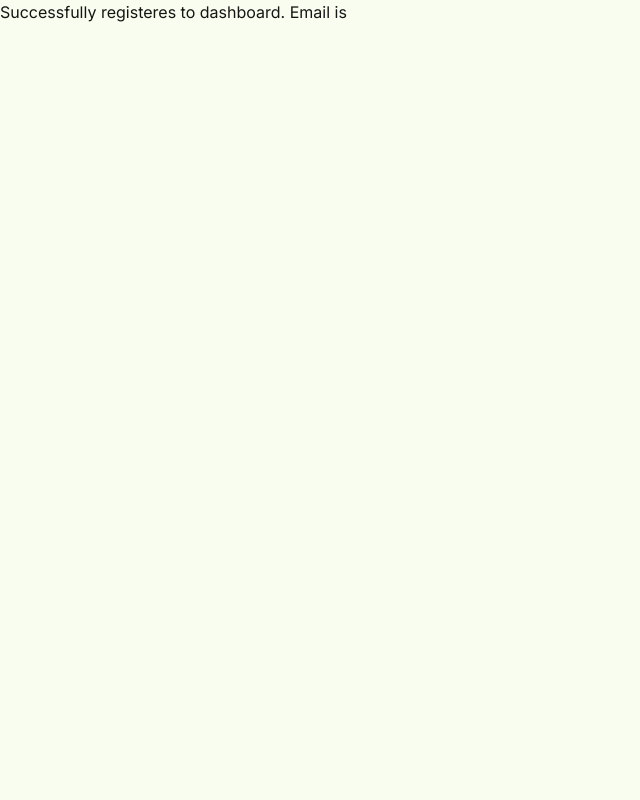
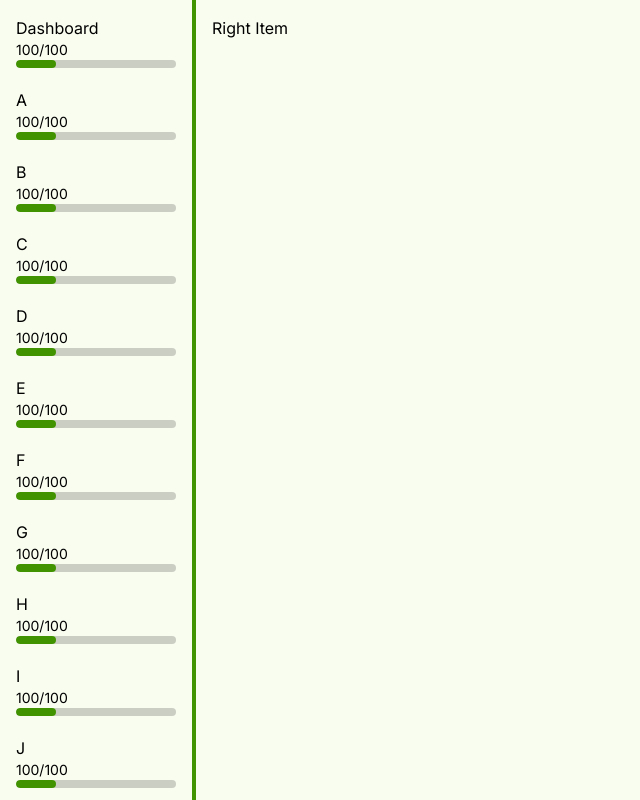
Before and after one commit to hasanpeal/Signez, a Next.js app in the folder client/: page /dashboard in a window 1280 px wide. Shown: the whole page, without its empty margins (0-640 px from the left). Built offline with nearby package versions, Linux system fonts and the light colour scheme.

Commit message:
Dashboard page designed

```diff
--- /dev/null
+++ b/client/app/dashboard/dashboard.css
@@ -0,0 +1,20 @@
+.itemLeft {
+  border-right: 2px solid #429400;
+  width: auto;
+  max-width: 300px; /* You can set this to an appropriate value to fit your content */
+}
+
+.itemRight {
+  border-left: 2px solid #429400;
+}
+
+.leftDiv {
+  display: flex;
+  flex-direction: column;
+  gap: 20px;
+}
+
+.eachItem {
+  display: flex;
+  flex-direction: column;
+}
--- a/client/app/dashboard/page.tsx
+++ b/client/app/dashboard/page.tsx
@@ -1,9 +1,59 @@
-"use client"
-import React from 'react'
-import { useEmail } from "@/context/UserContext";
+import React from "react";
+import "@/app/dashboard/dashboard.css";
+
 export default function Dashboard() {
-  const { emailContext } = useEmail();
+  const alphabet = [
+    "Dashboard",
+    "A",
+    "B",
+    "C",
+    "D",
+    "E",
+    "F",
+    "G",
+    "H",
+    "I",
+    "J",
+    "K",
+    "L",
+    "M",
+    "N",
+    "O",
+    "P",
+    "Q",
+    "R",
+    "S",
+    "T",
+    "U",
+    "V",
+    "W",
+    "X",
+    "Y",
+    "Z",
+  ];
   return (
-    <div>Successfully registeres to dashboard. Email is {emailContext}</div>
-  )
+    <div className="flex h-screen">
+      <div className="relative itemLeft text-black p-4 overflow-y-auto">
+        {/* Content for the left item */}
+        <div className="leftDiv">
+          {/* List of items */}
+          {alphabet.map((item, index) => (
+            <div className="eachItem" key={index}>
+              {item}
+              <div className="text-sm"> 100/100</div>
+              <progress
+                className="progress progress-primary sm:w-4 md:w-40 lg:w-40 xl:w-40"
+                value={25}
+                max="100"
+              ></progress>
+            </div>
+          ))}
+        </div>
+      </div>
+      <div className="flex-grow itemRight text-black p-4">
+        {/* Content for the right item */}
+        <p>Right Item</p>
+      </div>
+    </div>
+  );
 }
--- a/client/app/signin/page.tsx
+++ b/client/app/signin/page.tsx
@@ -499,7 +499,7 @@ export default function Signin() {
               className="btn btn-outline btn-primary whiteText"
               onClick={googleOauth}
             >
-              Login with{" "}
+              Continue with{" "}
               <svg
                 xmlns="http://www.w3.org/2000/svg"
                 className="h-4 w-4"
```
